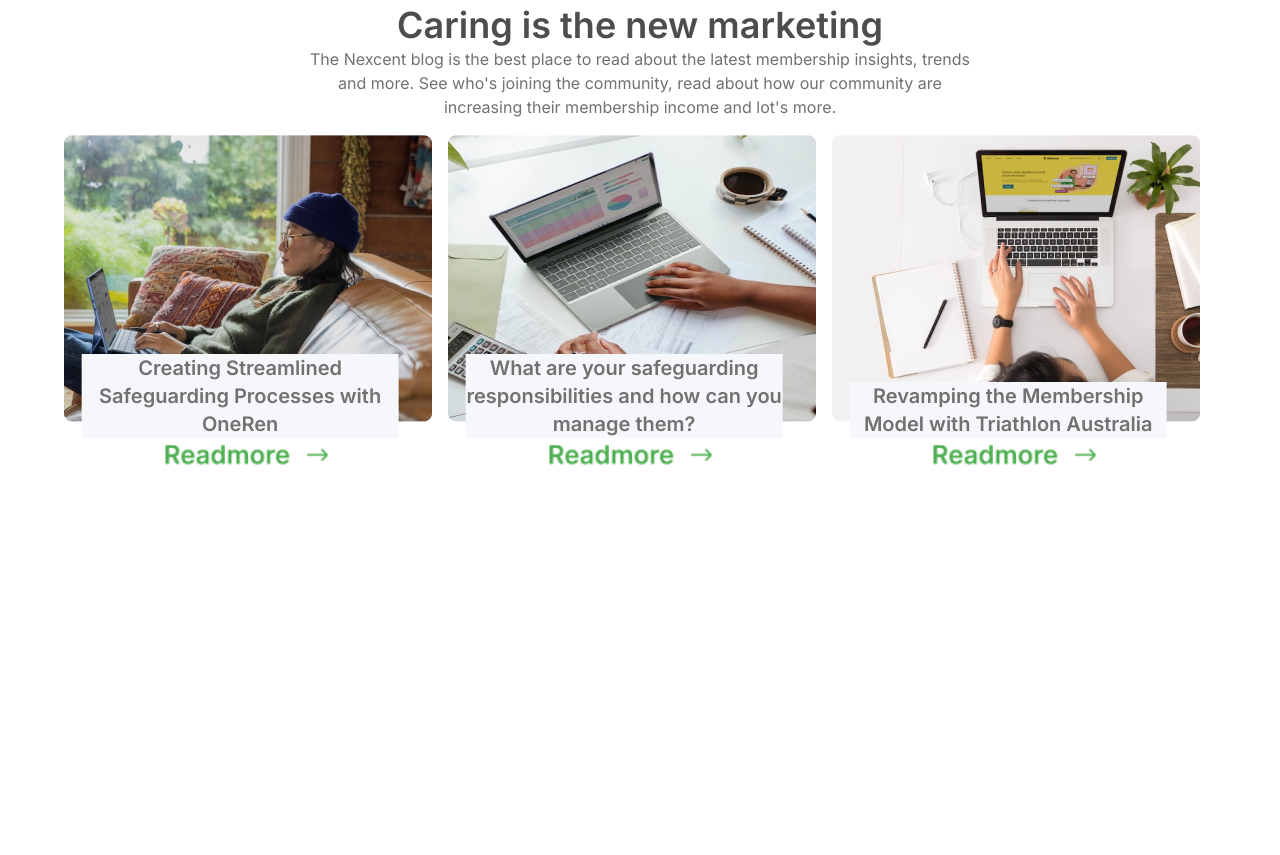
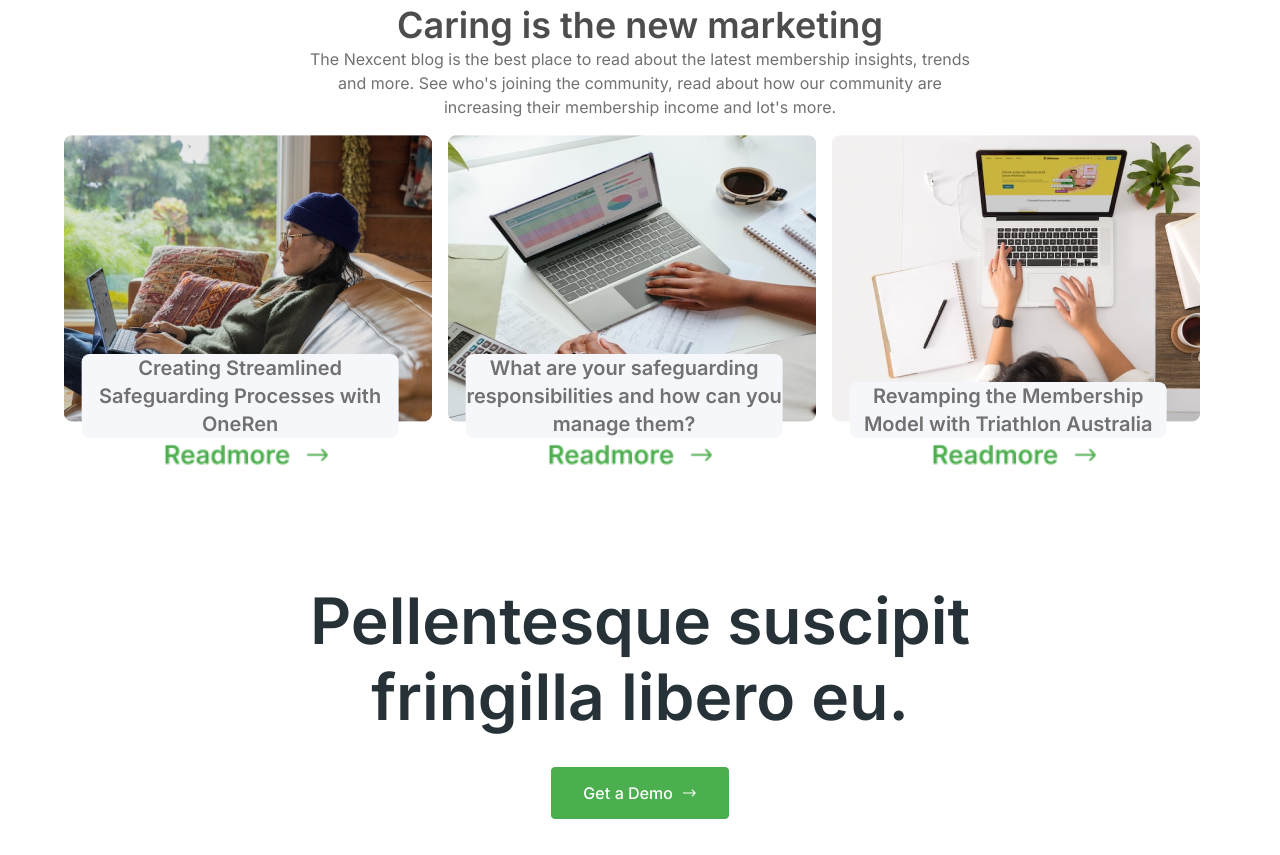
Before and after one commit to SourovKarmokar/Landing-Page, a plain HTML site: page index.html in a window 1280 px wide. Shown: the part 2233-3088 px from the top of the page. Before the commit the page ends 2816 px from the top, so only its background shows below. Drawn offline with Linux system fonts and the light colour scheme.

Commit message:
first commit

```diff
--- a/css/style.css
+++ b/css/style.css
@@ -475,6 +475,7 @@ position: relative;
   position: absolute;
   bottom: 50px;
   left: 50%;
+  border-radius: 8px;
   transform: translateX(-55%);
 }
 
@@ -497,6 +498,7 @@ position: relative;
   text-align: center;
   position: absolute;
   bottom: 50px;
+  border-radius: 8px;
   left: 50%;
   transform: translateX(-55%);
 }
@@ -518,8 +520,39 @@ position: relative;
   text-align: center;
   position: absolute;
   bottom: 50px;
+  border-radius: 8px;
   left: 50%;
   transform: translateX(-55%);
 }
 
 /* CARD PART END */
+
+
+/* Pellentesque part start */
+#Pellentesque .Pellentesque-wrapper{
+    margin-top: 32px;
+}
+
+#Pellentesque .Pellentesque-wrapper h1 {
+    font-family: 'Inter', sans-serif;
+  font-weight: 600; /* Semi Bold in Inter */
+  font-size: 64px;
+  line-height: 76px;
+  letter-spacing: 0%;
+  color: #263238;
+  text-align: center;
+  justify-content: center;
+
+}
+#Pellentesque .Pellentesque-wrapper h1 script{
+    display: block;
+}
+
+#Pellentesque .Pellentesque-wrapper .img{
+    text-align: center;
+    align-items: center;
+    justify-content: center;
+    margin-top: 32px;
+    margin-bottom: 32px;
+}
+/* Pellentesque part end */
--- a/index.html
+++ b/index.html
@@ -244,6 +244,27 @@
 
         <!-- CARD PART END -->
 
+
+        <!-- Pellentesque part start  -->
+
+        <section id="Pellentesque">
+            <div class="container">
+                <div class="Pellentesque-wrapper">
+                    <h1>Pellentesque suscipit <script>fringilla libero eu.</script></h1>
+                    <div class="img">
+                        <img src="image/Button.png" alt="">
+                    </div>
+
+                </div>
+            </div>
+        </section>
+
+
+
+
+
+        <!-- Pellentesque part end  -->
+
 </body>
 
 </html>
```
Also changed, not shown: image/Button.png (added).
